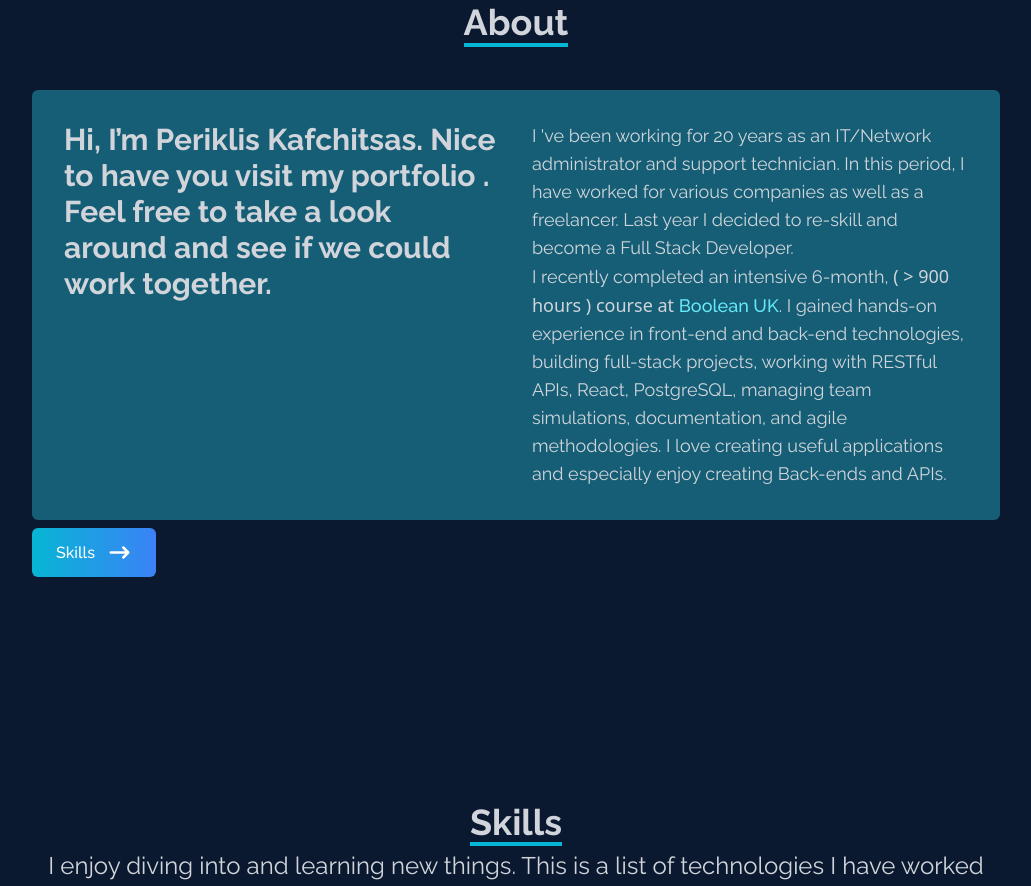
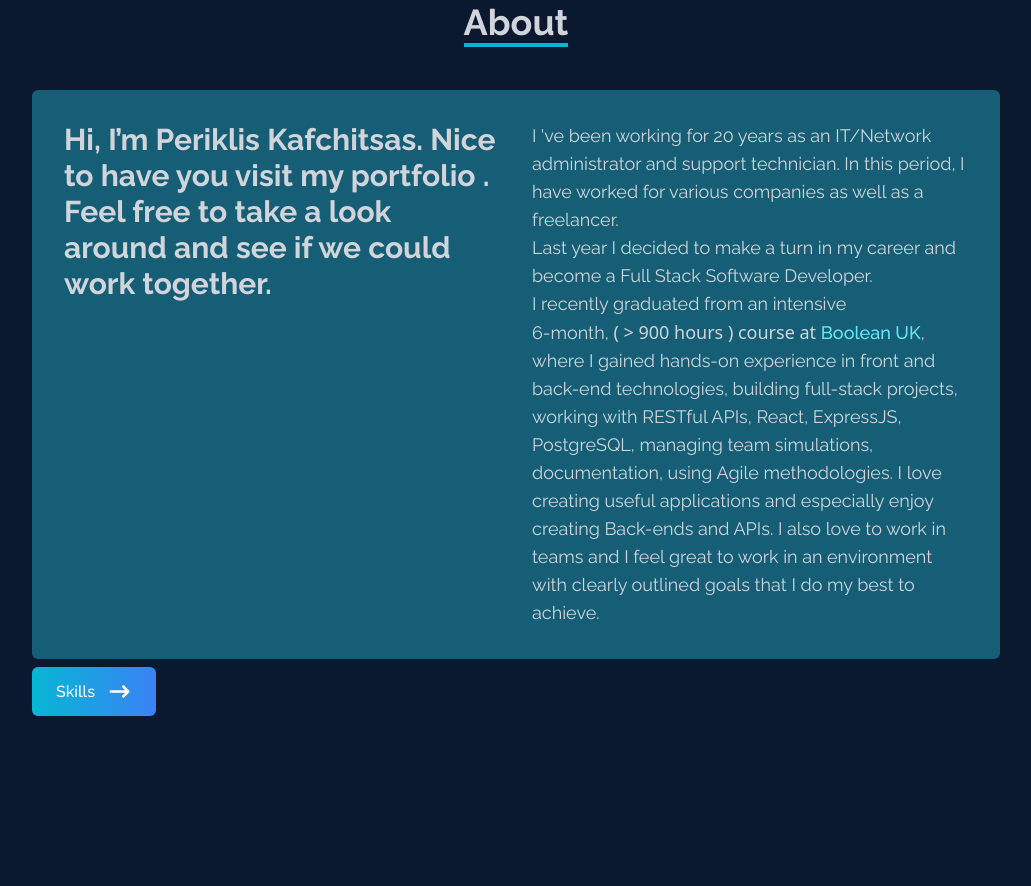
Before and after one commit to PerikK/myPortfolio, a React (Vite) app: page / in a window 1280 px wide. Shown: the part 940-1826 px from the top of the page, without its empty margins (124-1155 px from the left). Built offline with nearby package versions, Linux system fonts and the light colour scheme.

Commit message:
more refining in the about section

```diff
--- a/src/components/About.jsx
+++ b/src/components/About.jsx
@@ -20,18 +20,20 @@ export default function About() {
 						<div className='grid sm:grid-cols-2 gap-8'>
 							<div className='text-2xl sm:text-3xl font-bold'>
 								<p>
-									Hi, I’m Periklis Kafchitsas. Nice to have you visit my portfolio . Feel
-									free to take a look around and see if we could work
-									together.
+									Hi, I’m Periklis Kafchitsas. Nice to have you visit
+									my portfolio . Feel free to take a look around and
+									see if we could work together.
 								</p>
 							</div>
 							<div className='text-base sm:text-lg'>
 								<p>
-                  I 've been working for 20 years as an IT/Network administrator and support technician.
-                  In this period, I have worked for various companies as well as a freelancer.
-                  Last year I decided to re-skill and become a Full Stack Developer. <br/>
-                  I recently completed an
-									intensive 6-month,
+									I 've been working for 20 years as an IT/Network
+									administrator and support technician. In this
+									period, I have worked for various companies as well
+									as a freelancer. <br /> Last year I decided to make
+									a turn in my career and become a Full Stack Software
+									Developer. <br />I recently graduated from an
+									intensive <br /> 6-month,
 									<span className='font-sans'>
 										{' '}
 										( {'>'} 900 hours ) course at{' '}
@@ -42,12 +44,15 @@ export default function About() {
 									>
 										Boolean UK
 									</a>
-									. I gained hands-on experience in front-end and
+									, where I gained hands-on experience in front and
 									back-end technologies, building full-stack projects,
-									working with RESTful APIs, React, PostgreSQL,
-									managing team simulations, documentation, and agile
-									methodologies. I love creating useful applications
-									and especially enjoy creating Back-ends and APIs.
+									working with RESTful APIs, React, ExpressJS, PostgreSQL,
+									managing team simulations, documentation, using
+									Agile methodologies. I love creating useful
+									applications and especially enjoy creating Back-ends
+									and APIs. I also love to work in teams and I feel
+									great to work in an environment with clearly
+									outlined goals that I do my best to achieve.
 								</p>
 							</div>
 						</div>
@@ -66,7 +71,6 @@ export default function About() {
 						</Link>
 					</div>
 				</div>
-
 			</div>
 		</>
 	)
```
Lines whose indentation alone changed are shown as unchanged.
